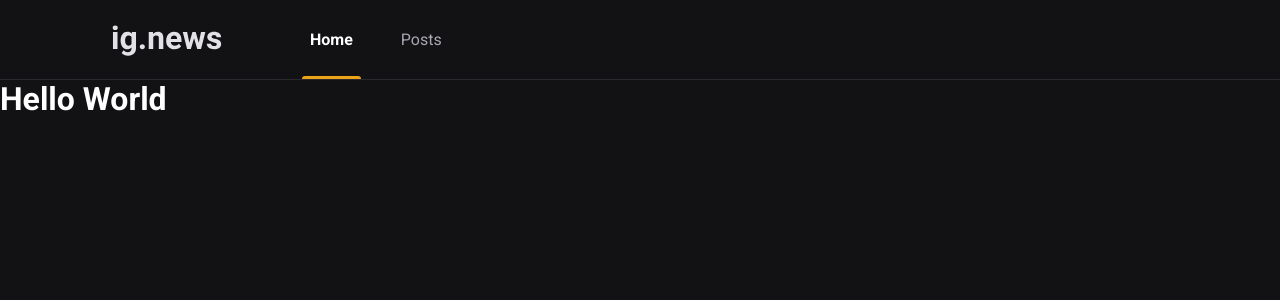
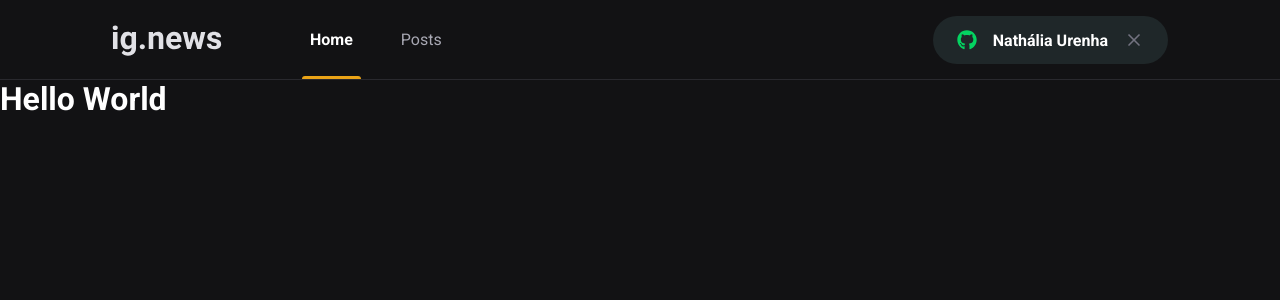
Before and after one commit to Nathalia-Urenha/devnews-Nextjs, a Next.js app: page / in a window 1280 px wide. Shown: the top 300 px of the page. Built offline with nearby package versions, Linux system fonts and the light colour scheme.

Commit message:
Componente: SignInButton

```diff
--- a/package.json
+++ b/package.json
@@ -11,6 +11,7 @@
     "next": "12.0.7",
     "react": "17.0.2",
     "react-dom": "17.0.2",
+    "react-icons": "^4.3.1",
     "sass": "^1.45.2"
   },
   "devDependencies": {
--- a/src/components/Header/index.tsx
+++ b/src/components/Header/index.tsx
@@ -1,3 +1,5 @@
+import { SignInButton } from '../SignInButton';
+
 import styles from './styles.module.scss';
 
 export function Header(){
@@ -9,6 +11,7 @@
                     <a className={styles.active}>Home</a>
                     <a>Posts</a>
                 </nav>
+                <SignInButton />
             </div>
         </header>
     );
--- a/src/components/Header/styles.module.scss
+++ b/src/components/Header/styles.module.scss
@@ -51,4 +51,8 @@
             }
         }
     }
+
+    button{
+        margin-left: auto;
+    }
 }
--- /dev/null
+++ b/src/components/SignInButton/index.tsx
@@ -0,0 +1,27 @@
+import {FaGithub} from 'react-icons/fa'
+import {FiX} from 'react-icons/fi';
+import styles from './styles.module.scss';
+
+export function SignInButton(){
+
+    const isUserLoggedIn = true;
+
+    return isUserLoggedIn ? (
+        <button
+        type="button"
+        className={styles.signInButton}
+        >
+            <FaGithub color="#04d361"/>
+            Nathália Urenha
+            <FiX color="#737380" className={styles.closeIcon} />
+        </button>
+    ) : (
+            <button
+            type="button"
+            className={styles.signInButton}
+            >
+                <FaGithub color="#eba417"/>
+                Sign In With GitHub
+            </button>
+    )
+}
--- /dev/null
+++ b/src/components/SignInButton/styles.module.scss
@@ -0,0 +1,33 @@
+.signInButton{
+    height: 3rem;
+    border-radius: 3rem;
+    background: var(--gray-850);
+    border: 0;
+    padding: 0 1.5rem;
+
+    display: flex;
+    align-items: center;
+    justify-content: center;
+
+    color: var(--white);
+    font-weight: bold;
+
+    svg{
+        width: 20px;
+        height: 20px;
+    }
+
+    svg:first-child{
+        margin-right: 1rem;
+    }
+
+    svg.closeIcon{
+        margin-left: 1rem;
+    }
+
+    transition: filter 0.2s;
+
+    &:hover{
+        filter: brightness(0.8);
+    }
+}
--- a/src/styles/global.scss
+++ b/src/styles/global.scss
@@ -10,6 +10,7 @@
     --gray-100: #e1e1e6;
     --gray-300: #a8a8b3;
     --gray-800: #29292e;
+    --gray-850: #1f2729;
     --gray-900: #121214;
 
     --cyan-500: #31dafb;
```
Also changed, not shown: 1 other file (tests, documents, lock files or other folders).
